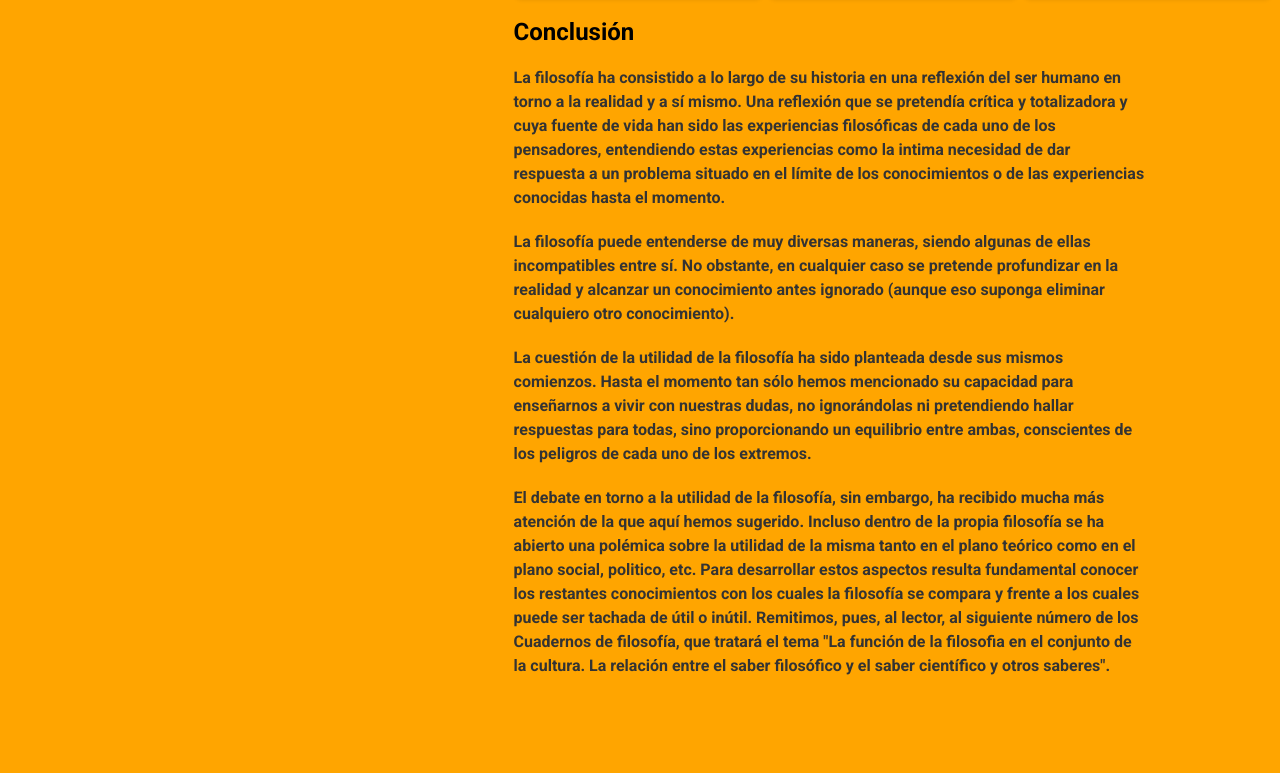
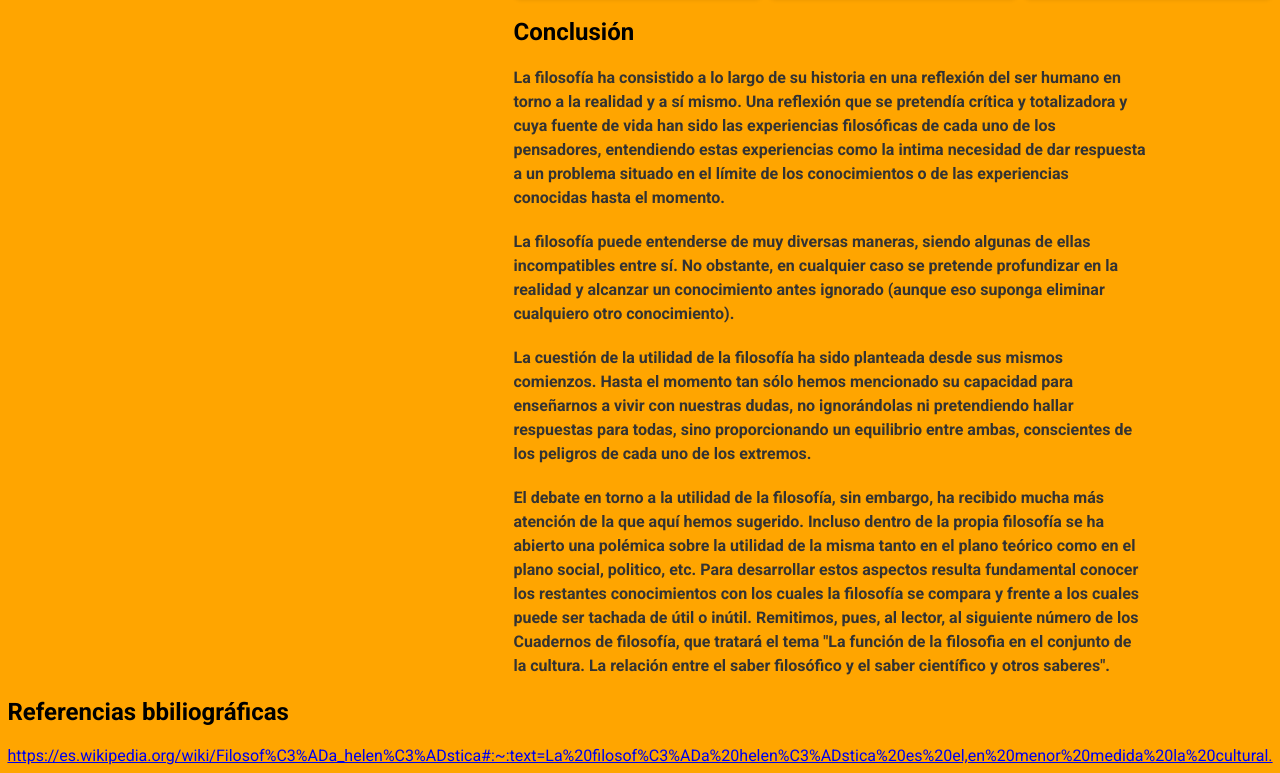
Before and after one commit to REIISILVER/filosofia, a plain HTML site: page index.html in a window 1280 px wide. Shown: the part 3638-4411 px from the top of the page. Before the commit the page ends 4344 px from the top, so only its background shows below. Drawn offline with nearby package versions, Linux system fonts and the light colour scheme; a web font is replaced by a local one.

Commit message:
Update index.html

```diff
--- a/index.html
+++ b/index.html
@@ -232,6 +232,11 @@
                 <p>La cuestión de la utilidad de la filosofía ha sido planteada desde sus mismos comienzos. Hasta el momento tan sólo hemos mencionado su capacidad para enseñarnos a vivir con nuestras dudas, no ignorándolas ni pretendiendo hallar respuestas para todas, sino proporcionando un equilibrio entre ambas, conscientes de los peligros de cada uno de los extremos.</p>
                 <p>El debate en torno a la utilidad de la filosofía, sin embargo, ha recibido mucha más atención de la que aquí hemos sugerido. Incluso dentro de la propia filosofía se ha abierto una polémica sobre la utilidad de la misma tanto en el plano teórico como en el plano social, politico, etc. Para desarrollar estos aspectos resulta fundamental conocer los restantes conocimientos con los cuales la filosofía se compara y frente a los cuales puede ser tachada de útil o inútil. Remitimos, pues, al lector, al siguiente número de los Cuadernos de filosofía, que tratará el tema "La función de la filosofia en el conjunto de la cultura. La relación entre el saber filosófico y el saber científico y otros saberes".</p>
             </div>
+            <div class= "bibliografia">
+                <h2>Referencias bbiliográficas</h2>
+                <a href="https://es.wikipedia.org/wiki/Filosof%C3%ADa_helen%C3%ADstica#:~:text=La%20filosof%C3%ADa%20helen%C3%ADstica%20es%20el,en%20menor%20medida%20la%20cultural.">https://es.wikipedia.org/wiki/Filosof%C3%ADa_helen%C3%ADstica#:~:text=La%20filosof%C3%ADa%20helen%C3%ADstica%20es%20el,en%20menor%20medida%20la%20cultural.</a>
+                <a href="#"></a>
+            </div>
         </div>
     </div>
 
```
